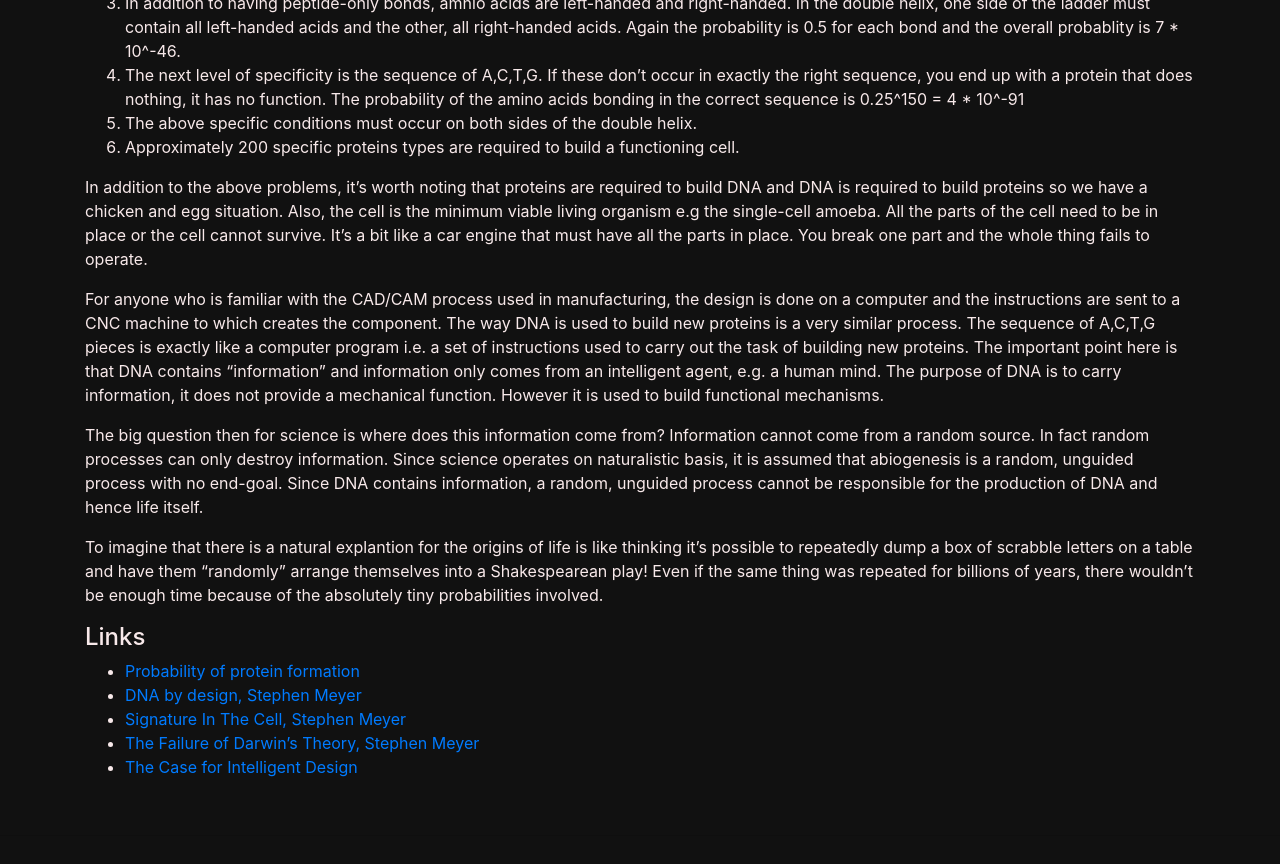
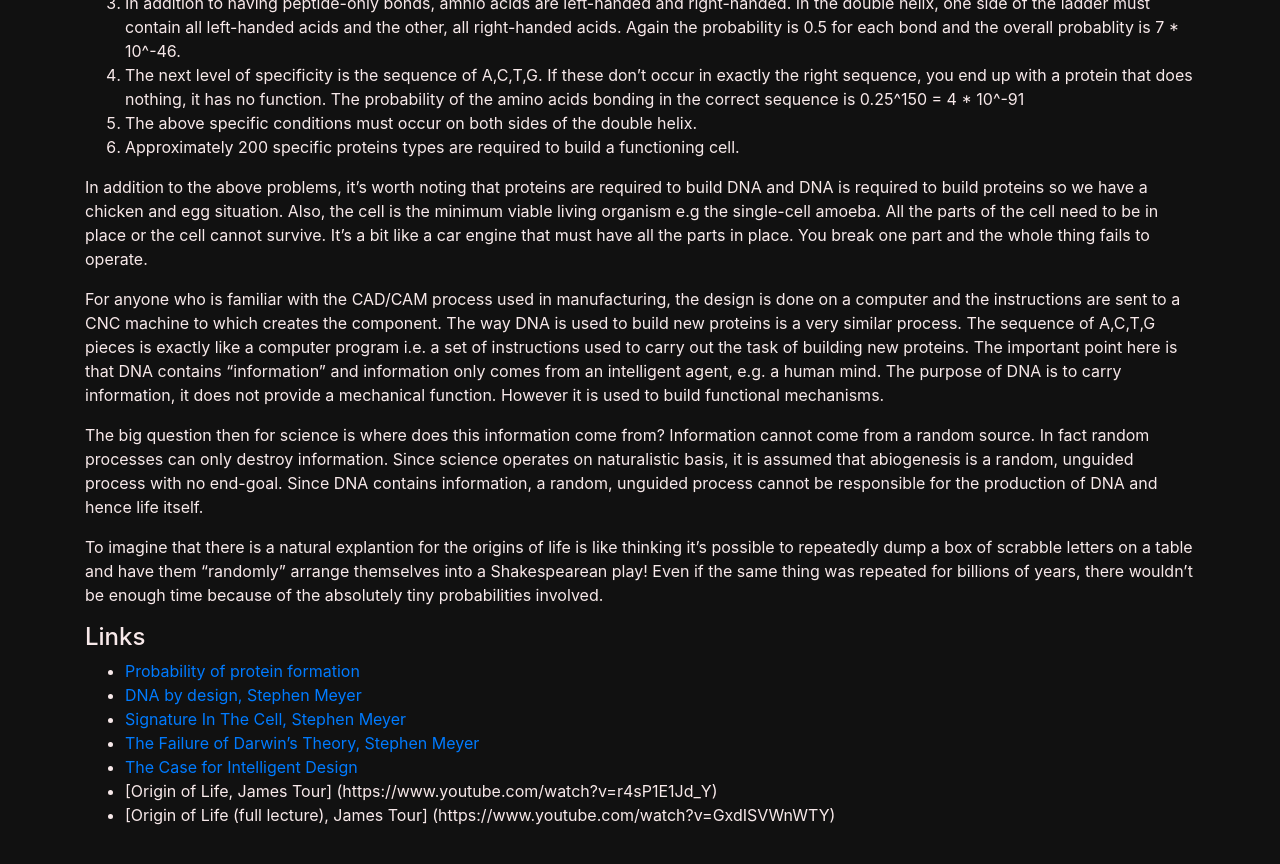
Before and after one commit to nekelly/nekelly.github.io, a Jekyll site: the page built from pages/origin_of_life.md, in a window 1280 px wide and 900 px high, scrolled down 723 px. Shown: the top 864 px of the window. Built offline with Jekyll 4.4.1, drawn with Linux system fonts in a browser that asks for light colours; our own code applies the rules of GitHub Pages for plain Markdown files.

Commit message:
Add links

```diff
--- a/pages/origin_of_life.md
+++ b/pages/origin_of_life.md
@@ -59,3 +59,5 @@
 - [Signature In The Cell, Stephen Meyer](https://www.youtube.com/watch?v=eW6egHV6jAw)
 - [The Failure of Darwin's Theory, Stephen Meyer](https://www.youtube.com/watch?v=pZyRgYZe6tM)
 - [The Case for Intelligent Design](https://www.youtube.com/watch?v=vl802lHAk5Y)
+- [Origin of Life, James Tour] (https://www.youtube.com/watch?v=r4sP1E1Jd_Y)
+- [Origin of Life (full lecture), James Tour] (https://www.youtube.com/watch?v=GxdISVWnWTY)
```
